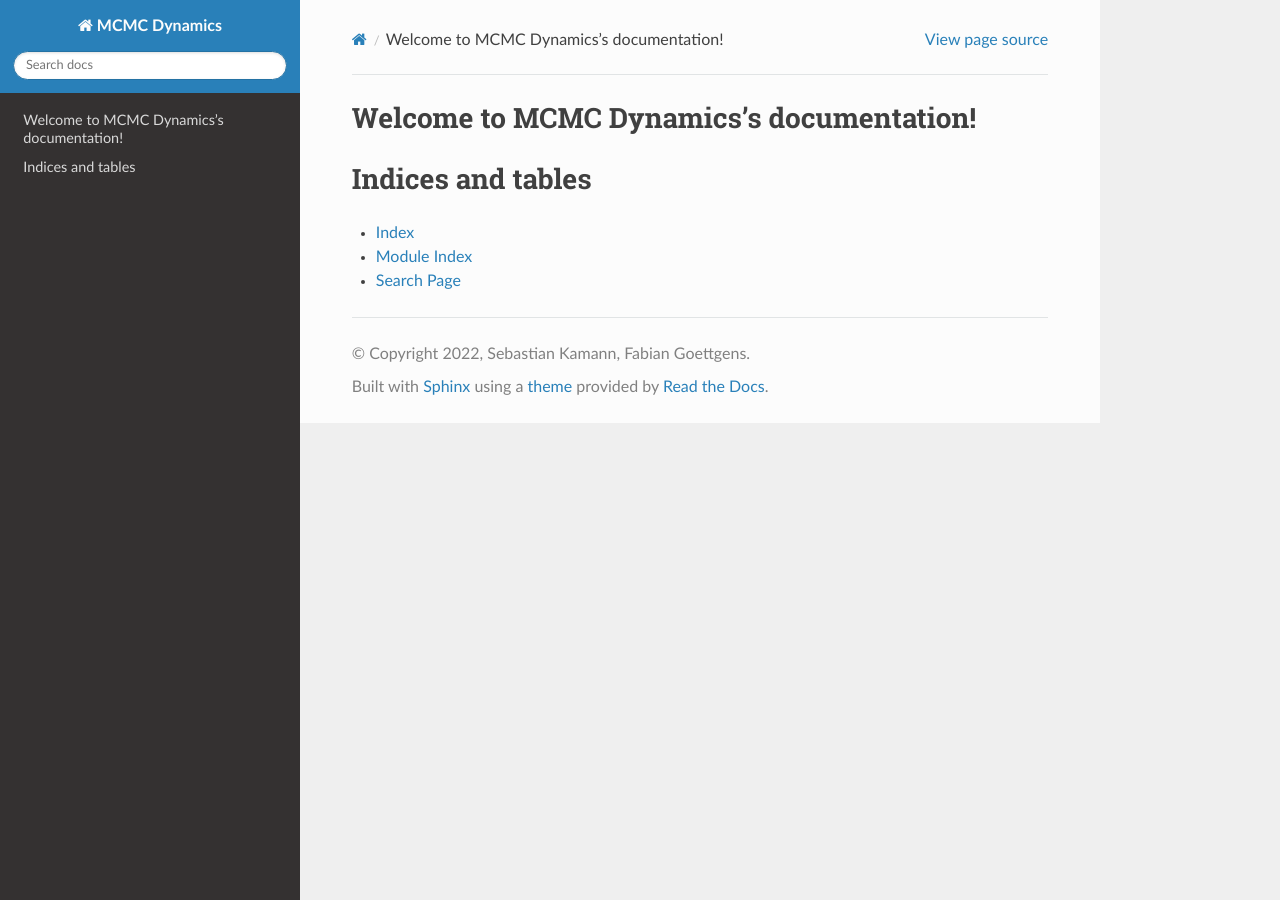
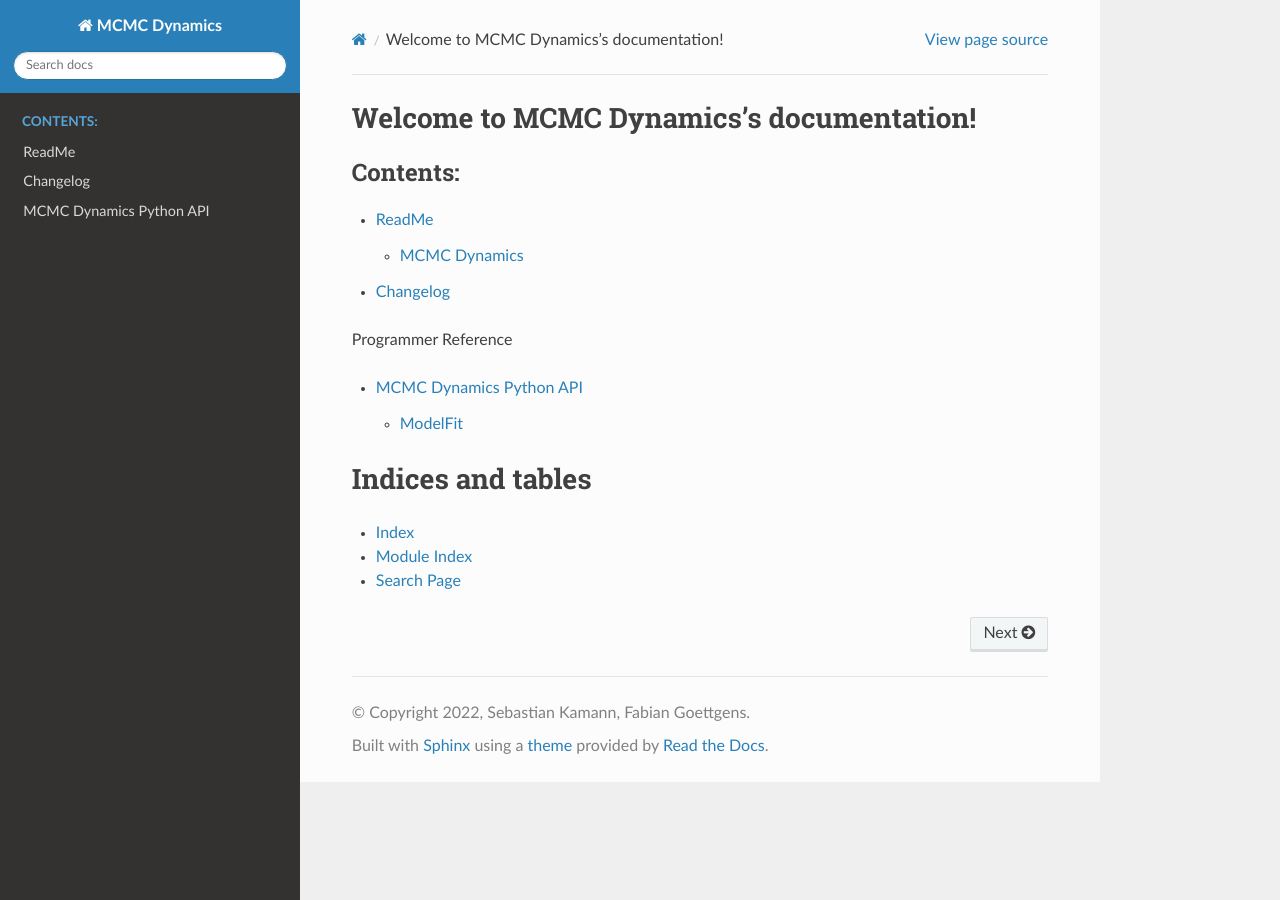
Before and after one commit to skamann/mcmc-dynamics, a Sphinx documentation site: the page built from docs/index.rst, in a window 1280 px wide. Built offline with Sphinx 7.4.7 and the Read the Docs theme 2.0.0, drawn with Linux system fonts in a browser that asks for light colours.

Commit message:
Added some documentation.

```diff
--- a/README.md
+++ b/README.rst
@@ -1,2 +1,3 @@
-# mcmc-dynamics
+MCMC Dynamics
+-------------
 Software package to derive stellar kinematics from radial velocities
--- /dev/null
+++ b/docs/changelog.rst
@@ -0,0 +1,4 @@
+Changelog
+=========
+
+.. include:: ../CHANGELOG.rst
--- a/docs/conf.py
+++ b/docs/conf.py
@@ -10,9 +10,9 @@
 # add these directories to sys.path here. If the directory is relative to the
 # documentation root, use os.path.abspath to make it absolute, like shown here.
 #
-# import os
-# import sys
-# sys.path.insert(0, os.path.abspath('.'))
+import os
+import sys
+sys.path.insert(0, os.path.abspath('../mcmc_dynamics'))
 import sphinx_rtd_theme
 
 # -- Project information -----------------------------------------------------
@@ -31,6 +31,9 @@ release = '0.2'
 # extensions coming with Sphinx (named 'sphinx.ext.*') or your custom
 # ones.
 extensions = [
+    'sphinx.ext.todo',
+    'sphinx.ext.viewcode',
+    'sphinx.ext.autodoc'
 ]
 
 # Add any paths that contain templates here, relative to this directory.
--- a/docs/index.rst
+++ b/docs/index.rst
@@ -10,7 +10,14 @@ Welcome to MCMC Dynamics's documentation!
    :maxdepth: 2
    :caption: Contents:
 
+   readme
+   changelog
 
+Programmer Reference
+
+.. toctree::
+
+   api
 
 Indices and tables
 ==================
--- /dev/null
+++ b/docs/readme.rst
@@ -0,0 +1,4 @@
+ReadMe
+======
+
+.. include:: ../README.rst
```
Also changed, not shown: docs/api.rst (added, +10 -0 lines), CHANGELOG.rst (added), 1 other file.
